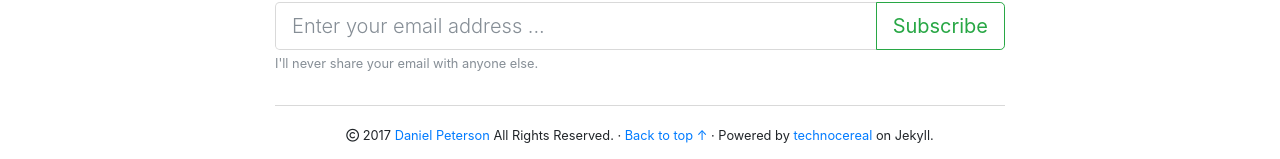
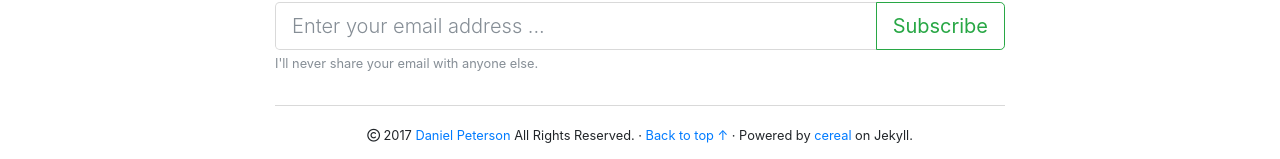
Before and after one commit to danrpts/danrpts.github.io, a Jekyll site: the page built from index.html, in a window 1280 px wide. Shown: the part 1327-1486 px from the top of the page. Built offline with Jekyll 4.4.1, drawn with Linux system fonts in a browser that asks for light colours; nearby versions of some CDN libraries; emoji names are drawn with the system emoji font; the list of posts is cut into pages by our own code; comment, search, counter and statistics services are not loaded.

Commit message:
fixing name to theme

```diff
--- a/_includes/mini-footer.html
+++ b/_includes/mini-footer.html
@@ -8,7 +8,7 @@
             &middot;
             <a href="{{ page.url | append: "#top" | absolute_url }}">Back to top &uarr;</a>
             &middot;
-            Powered by <a href="https://github.com/danrpts/technocereal" target="_blank">technocereal</a> on Jekyll.
+            Powered by <a href="https://github.com/danrpts/cereal" target="_blank">cereal</a> on Jekyll.
           </small>
         </p>
       </div>
```
